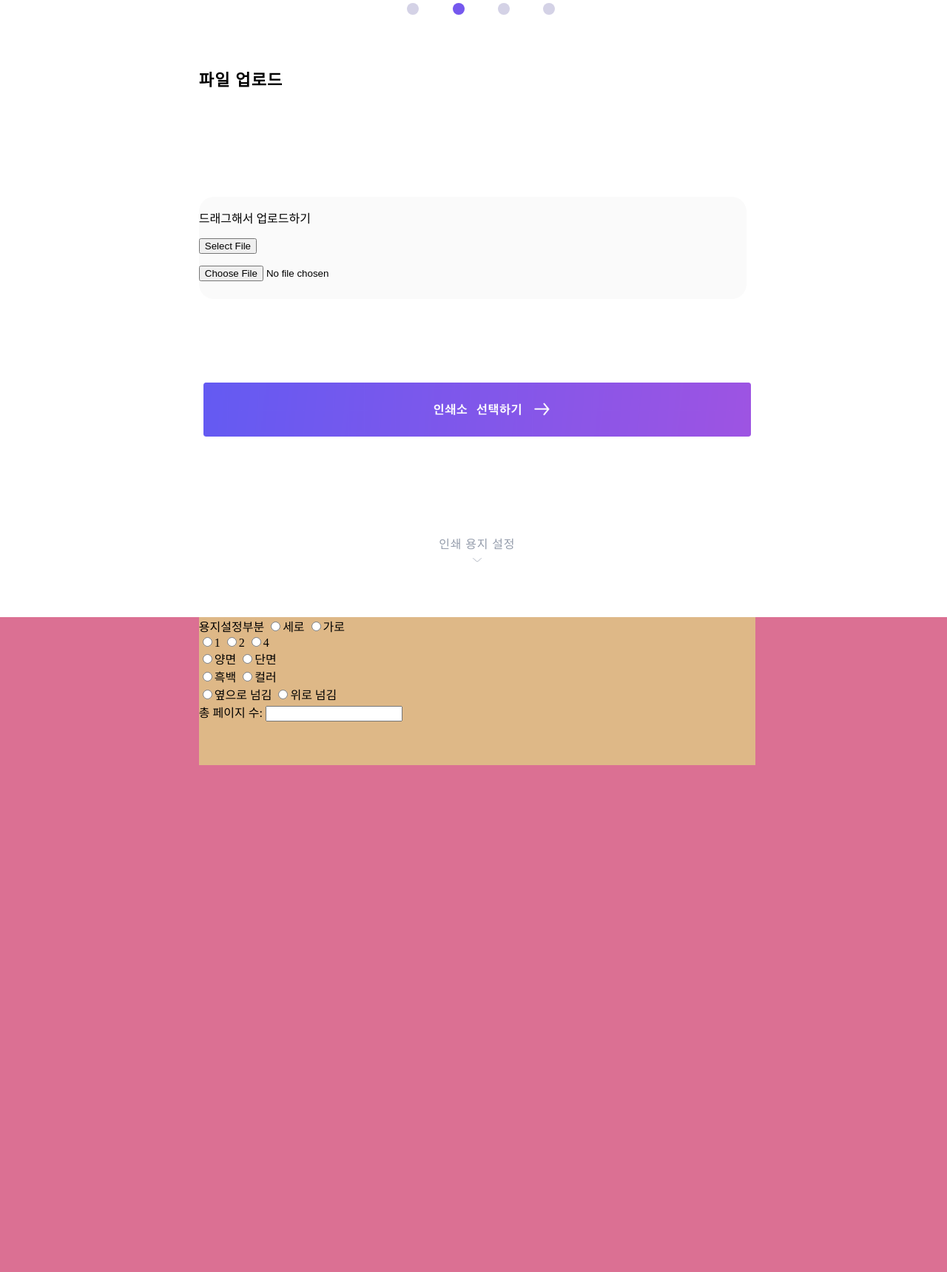
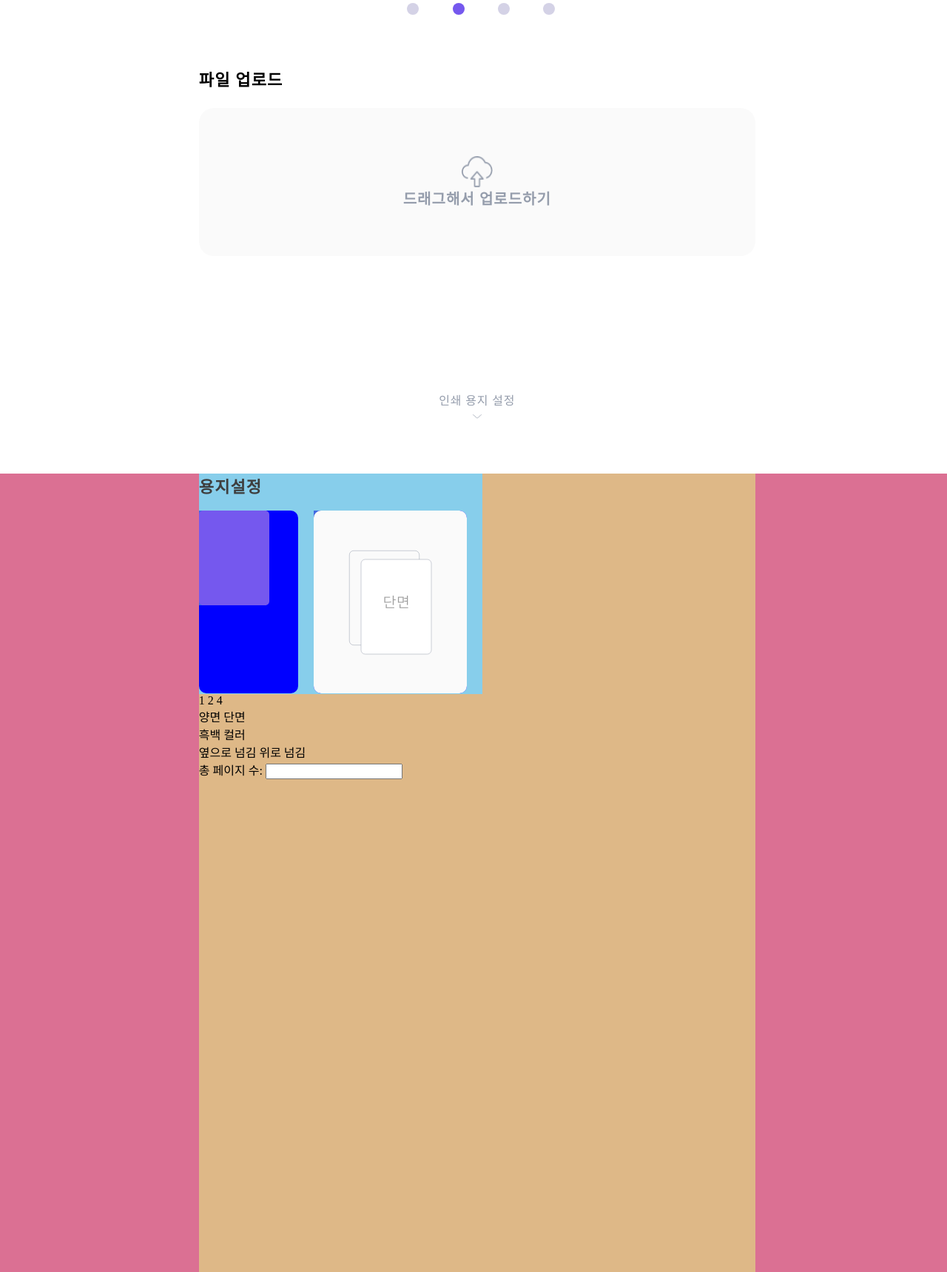
Before and after one commit to Likelion-Printer/Likelion-Printer, a Django app: page /orders/step1/ in a window 1280 px wide. Shown: the part 246-1965 px from the top of the page at 74% size. Run offline with Django 3.2, Linux system fonts and the light colour scheme; the visitor is signed in with stand-in values (Sample User, id 1).

Commit message:
업로드

```diff
--- a/orders/static/orders/css/step1.css
+++ b/orders/static/orders/css/step1.css
@@ -1,3 +1,4 @@
+
 html {
     width: 100%;
     height: 100%;
@@ -25,6 +26,20 @@ a[target='logout'] {
     text-decoration: none;
     color:#959dac;
     letter-spacing: 0.98px;
+}
+input[type='radio'] {
+    display: none;
+}
+label {
+    display:inline-block;
+    width:51%;
+    height:128px;
+    background-repeat:no-repeat;
+    background-size: cover;
+    background-color: royalblue;
+}
+input:checked + label.direction_vertical {
+    background-color:red;
 }
 .header_right{
     position: absolute;
@@ -65,12 +80,12 @@ a[target='logout'] {
 }
 .section_2 {
     width: 100%;
-    height: 744px;
+    height: 550px;
     position: relative;
 }
 .edit {
     width: 100%;
-    height: 67.5em;
+    height: 67.5rem;
     background-color: palevioletred;
 
 }
@@ -84,6 +99,7 @@ a[target='logout'] {
     height: 262px;
     position: relative;
 }
+
 #container {
     width: 100%;
 }
@@ -114,7 +130,7 @@ a[target='logout'] {
     left: 21%;
     right: 21%;
     flex-direction: column;
-    justify-content: space-between;
+    justify-content: flex-start;
 }
 #file_upload {
     font-size: 1.375rem;
@@ -123,7 +139,7 @@ a[target='logout'] {
     letter-spacing: 1.1px;
 }
 #choose_box {
-    height: 430px;
+    height: 100px;
     width: 58.75%;
     box-sizing: border-box;
     position: absolute;
@@ -171,7 +187,7 @@ a[target='logout'] {
 }
 #edit_content {
     width: 58.75%;
-    height: 200px;
+    height: 67.5rem;
     background-color: burlywood;
     position: absolute;
     left: 21%;
@@ -208,3 +224,71 @@ textarea {
     margin-bottom: 9.375em;
     padding: 0 0;
 }
+
+#dropZone {
+    background-color: #FAFAFA;
+    width: 100%;
+    height: 200px;
+    margin: 24px 0 44px 0;
+    text-align: center;
+    display: flex;
+    flex-direction: column;
+    align-items: center;
+    justify-content: center;
+    font-family: 'Open Sans', sans-serif;
+    font-weight: 600;
+    letter-spacing: 1px;
+    font-size: 1.250rem;
+    color: #959DAC;
+    border-radius: 20px;
+}
+
+#fileDragDesc {
+    width: 100%;
+    height: 10px;
+    margin-left: auto;
+    margin-right: auto; ;
+    text-align: center;
+    vertical-align:middle;
+    background-color: #FAFAFA;
+
+
+}
+#dropZone_ {
+    width: 100%;
+    border: 0px;
+    padding: 0 20px 0 20px;
+    color: #3B3D40;
+    font-family: 'Open Sans', sans-serif;
+    font-weight: 400;
+    font-size: 1.375rem;
+}
+#delete_button {
+    color: red;
+    border: none;
+    background-image: url(/static/Group_10.png);
+    background-size: cover;
+    width: 17.49px;
+    height: 17.49px;
+    background-color: #FAFAFA;
+}
+#edit_content_1 {
+    width: 51%;
+    height: 298px;
+    background-color: skyblue;
+}
+#edit_content_title{
+    font-family:'Open Sans', sans-serif;
+    font-size:1.375rem;
+    font-weight: 600;
+    color: #3E3E3E;
+    letter-spacing: 0.069rem;
+    margin-bottom: 18px;
+}
+#selected{
+    width:56%;
+    height: 247px;
+    background-color: blue ;
+    border-radius: 10px;
+    margin-right: 21px;
+}
--- /dev/null
+++ b/orders/static/orders/js/drag_drop.js
@@ -0,0 +1,249 @@
+
+        $(document).ready(function() {
+                $("#input_file").bind('change', function() {
+                    selectFile(this.files);
+                    //this.files[0].size gets the size of your file.
+                    //alert(this.files[0].size);
+                });
+            });
+
+            // 파일 리스트 번호
+            let fileIndex = 0;
+            // 등록할 전체 파일 사이즈
+            let totalFileSize = 0;
+            // 파일 리스트
+            let fileList = new Array();
+            // 파일 사이즈 리스트
+            let fileSizeList = new Array();
+            // 등록 가능한 파일 사이즈 MB
+            let uploadSize = 50;
+            // 등록 가능한 총 파일 사이즈 MB
+            let maxUploadSize = 500;
+
+            $(function() {
+                // 파일 드롭 다운
+                fileDropDown();
+            });
+
+            // 파일 드롭 다운
+            function fileDropDown() {
+                let dropZone = $("#dropZone");
+                //Drag기능
+                dropZone.on('dragenter', function(e) {
+                    e.stopPropagation();
+                    e.preventDefault();
+                    // 드롭다운 영역 css
+                    dropZone.css('background-color', '#D4D2E6');
+                });
+                dropZone.on('dragleave', function(e) {
+                    e.stopPropagation();
+                    e.preventDefault();
+                    // 드롭다운 영역 css
+                    dropZone.css('background-color', '#FAFAFA');
+                });
+                dropZone.on('dragover', function(e) {
+                    e.stopPropagation();
+                    e.preventDefault();
+                    // 드롭다운 영역 css
+                    dropZone.css('background-color', '#D4D2E6');
+                });
+                dropZone.on('drop', function(e) {
+                    e.preventDefault();
+                    // 드롭다운 영역 css
+                    dropZone.css('background-color', '#FAFAFA');
+
+                    let files = e.originalEvent.dataTransfer.files;
+                    if (files != null) {
+                        if (files.length < 1) {
+                            /* alert("폴더 업로드 불가"); */
+                            console.log("파일 업로드 불가");
+                            return;
+                        } else {
+                            selectFile(files)
+                        }
+                    } else {
+                        alert("ERROR");
+                    }
+                });
+            }
+
+            // 파일 선택시
+            function selectFile(fileObject) {
+                let files = null;
+
+                if (fileObject != null) {
+                    // 파일 Drag 이용하여 등록시
+                    files = fileObject;
+                } else {
+                    // 직접 파일 등록시
+                    files = $('#multipaartFileList_' + fileIndex)[0].files;
+                }
+
+                // 다중파일 등록
+                if (files != null) {
+
+                    if (files != null && files.length > 0) {
+                        $("fileListTable").show();
+                        $("#fileDragDesc").show();
+                    } else {
+                        $("#fileDragDesc").show();
+                        $("fileListTable").hide();
+                    }
+
+                    for (let i = 0; i < files.length; i++) {
+                        // 파일 이름
+                        let fileName = files[i].name;
+                        let fileNameArr = fileName.split("\.");
+                        // 확장자
+                        let ext = fileNameArr[fileNameArr.length - 1];
+
+                        let fileSize = files[i].size; // 파일 사이즈(단위 :byte)
+                        console.log("fileSize="+fileSize);
+                        if (fileSize <= 0) {
+                            console.log("0kb file return");
+                            return;
+                        }
+
+                        let fileSizeKb = fileSize / 1024; // 파일 사이즈(단위 :kb)
+                        let fileSizeMb = fileSizeKb / 1024;    // 파일 사이즈(단위 :Mb)
+
+                        let fileSizeStr = "";
+                        if ((1024*1024) <= fileSize) {    // 파일 용량이 1메가 이상인 경우
+                            console.log("fileSizeMb="+fileSizeMb.toFixed(2));
+                            fileSizeStr = fileSizeMb.toFixed(2) + " Mb";
+                        } else if ((1024) <= fileSize) {
+                            console.log("fileSizeKb="+parseInt(fileSizeKb));
+                            fileSizeStr = parseInt(fileSizeKb) + " kb";
+                        } else {
+                            console.log("fileSize="+parseInt(fileSize));
+                            fileSizeStr = parseInt(fileSize) + " byte";
+                        }
+
+                        /* if ($.inArray(ext, [ 'exe', 'bat', 'sh', 'java', 'jsp', 'html', 'js', 'css', 'xml' ]) >= 0) {
+                            // 확장자 체크
+                            alert("등록 불가 확장자");
+                            break; */
+                        if ($.inArray(ext, [ 'hwp', 'doc', 'docx', 'xls', 'xlsx', 'ppt', 'pptx', 'txt', 'png', 'pdf', 'jpg', 'jpeg', 'gif', 'zip' ]) <= 0) {
+                            // 확장자 체크
+                            /* alert("해당 파일은 업로드할 수 없어요(｡･ˇ_ˇ･｡).");
+                            break; */
+                            alert("해당 파일은 업로드할 수 없어욧..⁺◟( ᵒ̴̶̷̥́ ·̫ ᵒ̴̶̷̣̥̀ )..("+fileName+")");
+                        } else if (fileSizeMb > uploadSize) {
+                            // 파일 사이즈 체크
+                            alert("용량 초과\n업로드 가능 용량 : " + uploadSize + " MB");
+                            break;
+                        } else {
+                            // 전체 파일 사이즈
+                            totalFileSize += fileSizeMb;
+
+                            // 파일 배열에 넣기
+                            fileList[fileIndex] = files[i];
+
+                            // 파일 사이즈 배열에 넣기
+                            fileSizeList[fileIndex] = fileSizeMb;
+
+                            // 업로드 파일 목록 생성
+                            addFileList(fileIndex, fileName, fileSizeStr);
+
+                            // 파일 번호 증가
+                            fileIndex++;
+                        }
+                    }
+                } else {
+                    alert("ERROR");
+                }
+            }
+
+            // 업로드 파일 목록 생성
+            function addFileList(fIndex, fileName, fileSizeStr) {
+                /* if (fileSize.match("^0")) {
+                    alert("start 0");
+                } */
+
+                let html = "";
+                html += "<tr id='fileTr_" + fIndex + "'>";
+                html += "    <td id='dropZone_' class='left' >";
+                html += fileName + " (" + fileSizeStr +") "
+                        //+ "<a href='#' onclick='deleteFile(" + fIndex + "); return false;' class='btn small bg_02'> 삭제</a>"
+
+                        + "<button id='delete_button' value='삭제' href='#' onclick='deleteFile(" + fIndex + "); return false;'></button>"
+                html += "    </td>"
+                html += "</tr>"
+
+                $('#fileTableTbody').append(html);
+            }
+
+            // 업로드 파일 삭제
+            function deleteFile(fIndex) {
+                console.log("deleteFile.fIndex=" + fIndex);
+                // 전체 파일 사이즈 수정
+                totalFileSize -= fileSizeList[fIndex];
+
+                // 파일 배열에서 삭제
+                delete fileList[fIndex];
+
+                // 파일 사이즈 배열 삭제
+                delete fileSizeList[fIndex];
+
+                // 업로드 파일 테이블 목록에서 삭제
+                $("#fileTr_" + fIndex).remove();
+
+                console.log("totalFileSize="+totalFileSize);
+
+                if (totalFileSize > 0) {
+                    $("#fileDragDesc").show();
+                    $("fileListTable").show();
+                } else {
+                    $("#fileDragDesc").show();
+                    $("fileListTable").hide();
+                }
+            }
+
+            // 파일 등록
+            function uploadFile() {
+                // 등록할 파일 리스트
+                let uploadFileList = Object.keys(fileList);
+
+                // 파일이 있는지 체크
+                if (uploadFileList.length == 0) {
+                    // 파일등록 경고창
+                    alert("파일이 없습니다.");
+                    return;
+                }
+
+                // 용량을 500MB를 넘을 경우 업로드 불가
+                if (totalFileSize > maxUploadSize) {
+                    // 파일 사이즈 초과 경고창
+                    alert("총 용량 초과\n총 업로드 가능 용량 : " + maxUploadSize + " MB");
+                    return;
+                }
+
+                if (confirm("등록 하시겠습니까?")) {
+                    // 등록할 파일 리스트를 formData로 데이터 입력
+                    let form = $('#uploadForm');
+                    let formData = new FormData(form);
+                    for (let i = 0; i < uploadFileList.length; i++) {
+                        formData.append('files', fileList[uploadFileList[i]]);
+                    }
+
+                    $.ajax({
+                        url : "업로드 경로",
+                        data : formData,
+                        type : 'POST',
+                        enctype : 'multipart/form-data',
+                        processData : false,
+                        contentType : false,
+                        dataType : 'json',
+                        cache : false,
+                        success : function(result) {
+                            if (result.data.length > 0) {
+                                alert("성공");
+                                location.reload();
+                            } else {
+                                alert("실패");
+                                location.reload();
+                            }
+                        }
+                    });
+                }
+            }
--- /dev/null
+++ b/orders/static/orders/js/edit.js
@@ -0,0 +1,19 @@
+function radio_Test() {
+    let radio_chk1 = document.getElementById('rd1');
+    let radio_chk2 = document.getElementById('rd2');
+    let vertical_img = document.getElementById('vertical_img');
+    let horizon_img = document.getElementById('horizon_img');
+    let selected = document.getElementById('selected')
+
+    if (radio_chk1.checked == true) {
+        selected.style.backgroundColor = 'black';
+    } else {
+        vertical_img.src = '/static/Subtraction_3.png'
+    }
+
+    if (radio_chk2.checked == true) {
+        horizon_img.src = '/static/Group-1.png';
+    }else {
+        horizon_img.src = '/static/Group_116.png';
+    }
+}
--- a/orders/templates/step1.html
+++ b/orders/templates/step1.html
@@ -1,13 +1,16 @@
-{% load static %}
 <!DOCTYPE html>
 <html lang="en">
 
 <head>
+    {% load static %}
     <meta charset="UTF-8">
     <meta name="viewport" content="width=device-width, initial-scale=1.0">
     <title>Document</title>
     <link href="https://fonts.googleapis.com/css2?family=Open+Sans:wght@300;400;600;700;800&display=swap" rel="stylesheet">
     <link rel='stylesheet' type='text/css' href="/static/orders/css/step1.css" />
+    <script src="https://code.jquery.com/jquery-3.5.1.min.js"></script>
+    <script src="/static/orders/js/drag_drop.js"></script>
+    <script src="/static/orders/js/edit.js"></script>
 
 
 </head>
@@ -41,19 +44,26 @@
                 <div class='section_2'>
                     <div id = file_upload_box>
                         <div id='file_upload'>파일 업로드</div>
-                        <div id='drag_upload'>
-                            <p>드래그해서 업로드하기</p>
-                            <p><input type="button" value="Select File" multiple accept=".doc,.pdf,images/*"  onclick="file_explorer();"></p>
-                            <input type="file" id="selectfile">
+
+                        <form name="uploadForm" id="uploadForm" enctype="multipart/form-data" method="post">
+                            <div id="dropZone">
+
+                                <img src = "/static/upload.png" width="42px" height="42px">
+
+                                드래그해서 업로드하기
+
                             </div>
+                            <table id="fileListTable" >
+                                <tbody id="fileTableTbody">
 
+                                </tbody>
+                            </table>
+                        </form>
                     </div>
 
                     <div id='choose_box'>
 
-                        <button id='select_button' type="submit" value="인쇄소 선택하기 ">
-                            <img src="/static/select_button.png" width=100% height = 26% >
-                        </button>
+
                         <div id='direct_edit'>
                             <div id="direct_edit_1">인쇄 용지 설정</div>
                             <div id ='direct_edit_2'>
@@ -66,36 +76,52 @@
 
                 <div class='edit'>
                     <div id='edit_content'>
-                        용지설정부분
-                        <input type="radio"
-                        name="optionDirection" value="vertical">세로
-                        <input type="radio"
-                        name="optionDirection" value="horizontal">가로
-                        <br>
+
+                        <div id='edit_content_1'>
+                            <div id='edit_content_title'>용지설정</div>
+                            <div style="display: flex;">
+                                <div id = selected>
+                                    <input type="radio" id= "rd1" name="optionDirection" value="vertical" onclick='radio_Test()'; checked/>
+                                    <label for='rd1'><img id='vertical_img' src='/static/Subtraction_3.png'></label>
+                                </div>
+
+                                <div id="selected">
+                                    <input type="radio" id='rd2' name="optionDirection" value="horizon" onclick='radio_Test()'; checked />
+                                    <label for="rd2"><img id='horizon_img' src='/static/Group_116.png'></label>
+                                </div>
+                            </div>
+                        </div>
+
+                       <div id='edit_content_2'>
                             <input type="radio"
                             name="pagePerSheet" value="one">1
                             <input type="radio"
                             name="pagePerSheet" value="two">2
                             <input type="radio"
                             name="pagePerSheet" value="four">4
-                        <br>
+                        </div>
+                        <div id='edit_content_3'>
                             <input type="radio"
                             name="optionPrint" value="double">양면
                             <input type="radio"
                             name="optionPrint" value="single">단면
-                        <br>
+                        </div>
+                        <div id='edit_content_4'>
                             <input type="radio"
                             name="optionColor" value="black">흑백
                             <input type="radio"
                             name="optionColor" value="color">컬러
-                        <br>
+                        </div>
+                            <div id='edit_content_5'>
                             <input type="radio"
                             name="optionFlip" value="horizontal">옆으로 넘김
                             <input type="radio"
                             name="optionFlip" value="vertical">위로 넘김
-                        <br>
+                        </div>
+                        <div id='edit_content_6'>
                             총 페이지 수:
                             <input type="number" name="numPages">
+                        </div>
                     </div>
                 </div>
 
@@ -122,7 +148,9 @@
         </section>
     </div>
 
+    <script src="https://code.jquery.com/jquery-3.5.1.min.js"></script>
+    <script src="/static/orders/js/drag_drop.js"></script>
+    <script src="/static/orders/js/edit.js"></script>
 
 </body>
-
 </html>
```
Also changed, not shown: orders/static/Group_10.png (added), orders/static/Group_116.png (added), orders/static/Subtraction_3.png (added), orders/static/upload.png (added). Lines whose indentation alone changed are shown as unchanged.
